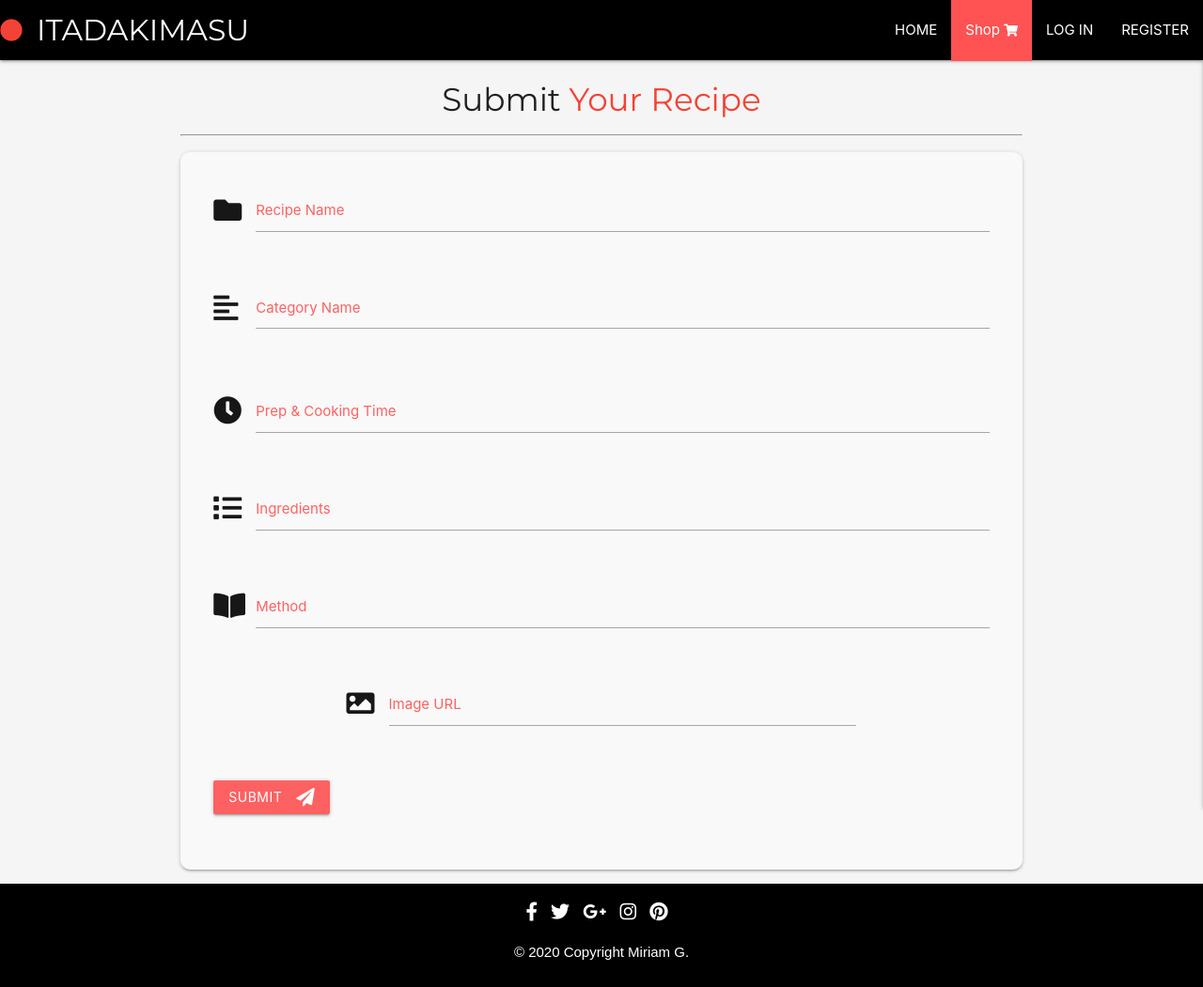
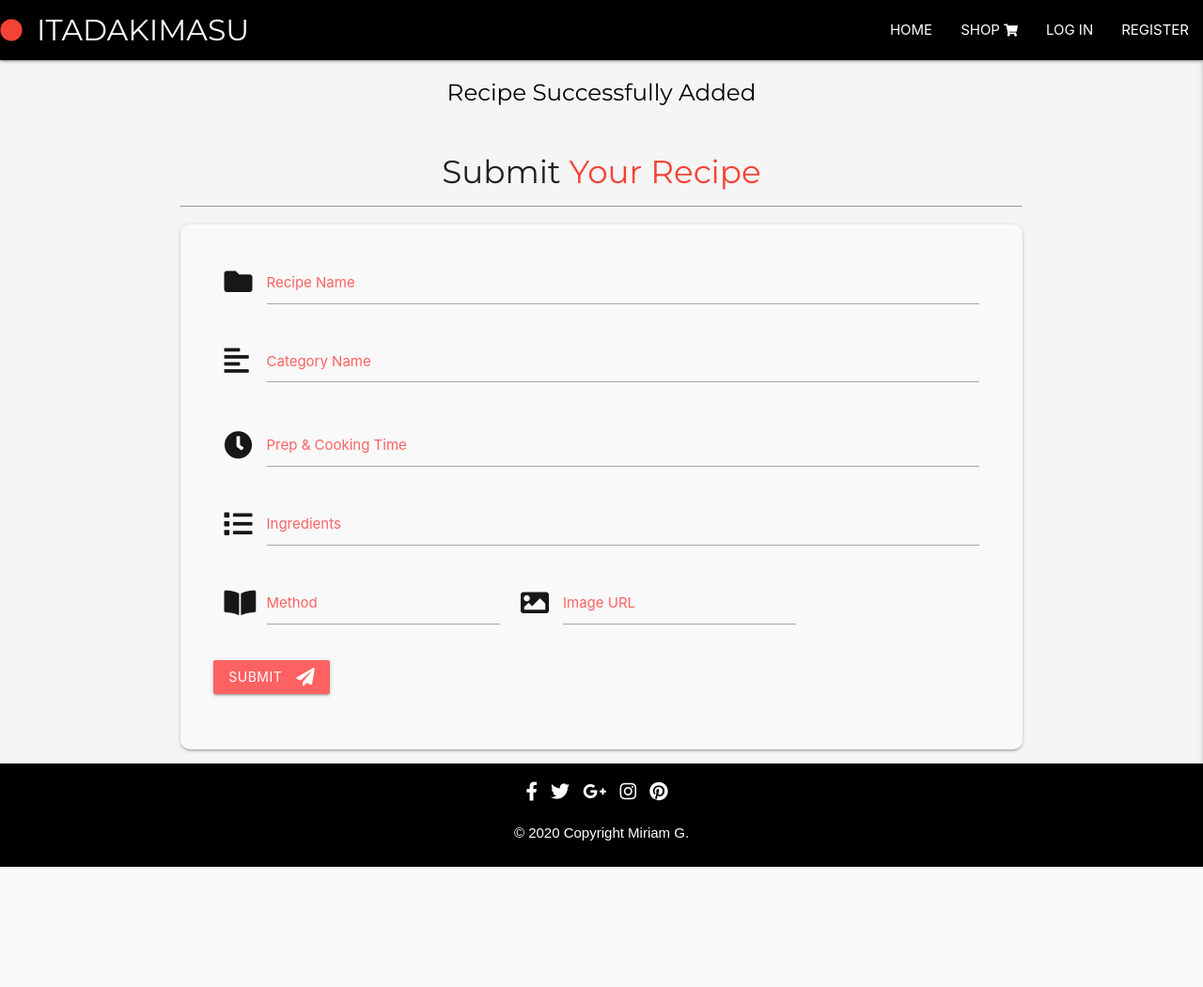
Before and after one commit to mion93/itadakimasu, a Flask app: page /add_recipe in a window 1280 px wide. Shown: the whole page at 94% size. After the commit the page ends 923 px from the top, so only its background shows below. Run offline with Flask 2, Linux system fonts and the light colour scheme; some libraries are stand-ins or nearby versions; some web fonts are replaced.

Commit message:
allow user to submit recipe

```diff
--- a/app.py
+++ b/app.py
@@ -106,9 +106,24 @@ def shop():
 
 
 
-@app.route("/add_recipe")
+@app.route("/add_recipe", methods=["GET", "POST"])
 def add_recipe():
+    if request.method == "POST":
+        recipe = {
+            "recipe_name": request.form.get("recipe_name"),
+            "category_name": request.form.get("category_name"),
+            "prep_time": request.form.get("prep_time"),
+            "ingredients": request.form.get("ingredients"),
+            "method": request.form.get("method"),
+            "image_url": request.form.get("image_url"),
+            "created_by": session["user"]
+        }
+        mongo.db.recipes.insert_one(recipe)
+
+    flash("Recipe Successfully Added")
     return render_template("add_recipe.html")
+
+
 
 if __name__ == "__main__":
     app.run(host=os.environ.get("IP"),
--- a/static/css/style.css
+++ b/static/css/style.css
@@ -1,5 +1,5 @@
 
-/* navbar */
+/*----------------------------------------------------HOME NAVBAR  */
 nav ul li:hover {
    background-color: #ff5252;
 }
@@ -29,7 +29,7 @@ nav ul li:hover {
    }
 }
 
-/* footer  */
+/*----------------------------------------------------------------HOME  footer  */
 #copyright {
     margin-top: 5px;
     margin-bottom: 10px;
@@ -47,7 +47,7 @@ nav ul li:hover {
     color: #ff5252;
 }
 
-/* INPUT FIELD FOR REGISTRATION LOGIN FORM */
+/*------------------------------------------------------ INPUT FIELD FOR REGISTRATION LOGIN FORM */
 
 .input-field label {
      color: #ff5252;
@@ -103,12 +103,19 @@ nav ul li:hover {
 
 }
 
+#formlogin {
+     text-align: center;
+    vertical-align: middle;
+    margin-top: 100px;
+
+}
+
 #register_button {
     border-radius: 10px;
     padding: 10 10 10 10px;
 }
 
-/* LOGIN PAGE */
+/* ---------------------------------------------------------LOGIN PAGE */
 
 .login-sign-form-container {
     background-image: url('https://images.unsplash.com/photo-1562436260-8c9216eeb703?ixlib=rb-1.2.1&ixid=MXwxMjA3fDB8MHxwaG90by1wYWdlfHx8fGVufDB8fHw%3D&auto=format&fit=crop&w=939&q=80');
@@ -116,14 +123,13 @@ nav ul li:hover {
     background-size: cover;
     background-position: center center;
     width: 100%;
-    margin-top: 20px;
     margin-bottom: 0px;
 
 
 
 }
 
-/* row flashes */
+/* ------------------------------------------------------------------------Row flashes */
 
 #row_flashes {
     font-family: 'Montserrat', sans-serif;
@@ -152,7 +158,7 @@ nav ul li:hover {
 
 
 
-/* EMBED VIDEO */
+/* -----------------------------------------HOME EMBED VIDEO */
 
 
 
@@ -176,7 +182,7 @@ nav ul li:hover {
     height: 100%;
 }
 
-/* HOME GALLERY */
+/* ------------------------------------------------HOME GALLERY */
 
 
 
@@ -188,7 +194,18 @@ nav ul li:hover {
 
 }
 
-/* PROFILE PAGE */
+
+/*--------------------------------------------------------------HOME ARTICLES */
+
+@media only screen and (max-width: 320px) {
+
+   #article1, #article2 {
+      font-size: 5px;
+   }
+
+}
+
+/* --------------------------------------------------------------PROFILE PAGE */
 
 #username_profile {
     font-family: 'Montserrat', sans-serif;
@@ -224,7 +241,7 @@ nav ul li:hover {
   opacity: 1; /* Firefox */
 }
 
-/* RECIPE CARD */
+/*-----------------------------------------------------------------------------HOME RECIPE CARD */
 
 
 
@@ -261,7 +278,7 @@ nav ul li:hover {
 }
 
 
-/* SHOP CARDS */
+/* ------------------------------------------------------------SHOP PAGE*/
 
 
 
@@ -290,7 +307,7 @@ nav ul li:hover {
 
 
 
-/* GO TO TOP BUTTON */
+/* -----------------------------------------------------------------GO TO TOP BUTTON */
 
 #myBtn {
   display: none; /* Hidden by default */
@@ -316,7 +333,26 @@ nav ul li:hover {
 
 /* ------------------------------------ ADD RECIPE */
 
-.recipe-form {
+.add-recipe {
 
- overflow: hidden;
+	max-width: 100%;
+  width: 100%;
 }
+
+@media only screen and (min-width: 601px) {
+  .add-recipe {
+    width: 100%; } }
+
+@media only screen and (min-width: 993px) {
+  .add-recipe {
+    width: 100%; } }
+
+
+@media only screen and (max-width: 992px) {
+  .input-field .prefix ~ input {
+    width: 86%;
+    width: calc(100% - 3rem); } }
+@media only screen and (max-width: 600px) {
+  .input-field .prefix ~ input {
+    width: 80%;
+    width: calc(100% - 3rem); } }
--- a/templates/add_recipe.html
+++ b/templates/add_recipe.html
@@ -12,71 +12,71 @@
 
     <h4 class="center" style="font-family: 'Montserrat', sans-serif;">
        Submit <span class="red-text"> Your Recipe</span>
-       <hr></h4>
+       <hr>
+    </h4>
 
+<div class="container add-recipe">
+<div class="row card-panel grey lighten-5">
+        <form class=" col s12 " method="POST" action="{{ url_for('add_recipe') }}">
+        <!-- Recipe Name-->
 
-<div class="row card-panel col 12 m8 grey lighten-5 add-recipe-form" style="max-width: 100%;">
-        <form class="col s12" method="POST" action="{{ url_for('add_recipe') }}">
-        <!-- Recipe Name-->
-            <div class="row">
-                <div class="input-field col s12 ">
+                <div class="input-field col s12">
                     <i class="fas fa-folder prefix black-text darken-4"></i>
                     <input id="recipe_name" name="recipe_name" minlength="5" maxlength="30"
                         type="text" class="validate" required>
                     <label for="recipe_name">Recipe Name</label>
                 </div>
-            </div>
+
              <!----Category Name-->
-            <div class="row">
+
                 <div class="input-field col s12">
                     <i class="fas fa-align-left prefix black-text text-darken-4"></i>
                     <textarea id="category_name" name="category_name" minlength="5"
                         maxlength="10" class="materialize-textarea validate" required></textarea>
                     <label for="category_name">Category Name</label>
                 </div>
-            </div>
+
              <!----Preparation and Cooking Time-->
-            <div class="row">
+
                 <div class="input-field col s12">
                     <i class="fas fa-clock prefix black-text "></i>
                     <input id="prep_time" name="prep_time" type="text" class=" validate" required>
                     <label for="prep_time">Prep & Cooking Time</label>
                 </div>
-            </div>
+
 
             <!-- Ingredients-->
-			<div class="row">
-				<div class="input-field col s12 ">
+
+				<div class="input-field col s12">
 					<i class="fas fa-list prefix black-text "></i>
                     <input id="ingredients" name="ingredients" type="text" class=" validate" required>
                     <label for="ingredients">Ingredients</label>
 
 
 				</div>
-			</div>
+
             <!----Method-->
 
 
-            <div class="row">
-				<div class="input-field col s12 ">
+				<div class="input-field col s16">
 					<i class="fas fa-book-open prefix black-text "></i>
                     <input id="method" name="method" type="text" class=" validate" required>
                     <label for="method">Method</label>
 
 
 				</div>
-			</div>
+
 
             <!-- Image URL -->
-            <div class="row">
-				<div class="input-field col s12 m8 offset-m2">
+
+				<div class="input-field col s16">
 					<i class="fas fa-image prefix black-text text-darken-4"></i>
                     <input id="image_url" name="image_url" type="text" class=" validate" required>
                     <label for="image_url">Image URL</label>
 
 
 				</div>
-			</div>
+
 
             <!-- SUBMIT BUTTON-->
             <div class="row">
@@ -91,7 +91,7 @@
         </form>
     </div>
 
-
+</div>
 	</main>
 
 
--- a/templates/base.html
+++ b/templates/base.html
@@ -30,7 +30,7 @@
 				<a href="#" data-target="mobile-demo" class="sidenav-trigger right pulse"><i class="fas fa-bars"></i></a>
 				<ul class="right hide-on-med-and-down black-text" id="navbar">
 					<li><a href="{{ url_for('get_recipes') }}">HOME</a></li>
-                   <li><a class="red accent-2 waves-effect waves-light" href="{{ url_for('shop') }}">Shop <i class="fas fa-shopping-cart fa-sm white-text"></i></a></li>
+                   <li><a  href="{{ url_for('shop') }}">SHOP <i class="fas fa-shopping-cart fa-sm white-text"></i></a></li>
                     {% if session.user %}
 					   <li><a href="{{ url_for('profile', username=session['user']) }}">PROFILE</a></li>
 					 <li><a href="{{ url_for('add_recipe') }}">ADD RECIPE</a></li>
@@ -48,7 +48,7 @@
 		<ul class="sidenav black-text" id="mobile-demo">
 
            <li><a href="{{ url_for('get_recipes') }}">HOME</a></li>
-           <li><a class="red accent-2 waves-effect waves-light white-text" href="{{ url_for('shop') }}">Shop</a></li>
+           <li><a class="red accent-2 waves-effect waves-light white-text" href="{{ url_for('shop') }}">SHOP</a></li>
             {% if session.user %}
 				<li><a href="{{ url_for('profile', username=session['user']) }}">PROFILE</a></li>
 				<li><a href="{{ url_for('add_recipe') }}">ADD RECIPE</a></li>
```
Also changed, not shown: templates/get_recipes.html (+8 -8 lines), templates/login.html (+6 -7 lines), templates/register.html (+5 -5 lines).
